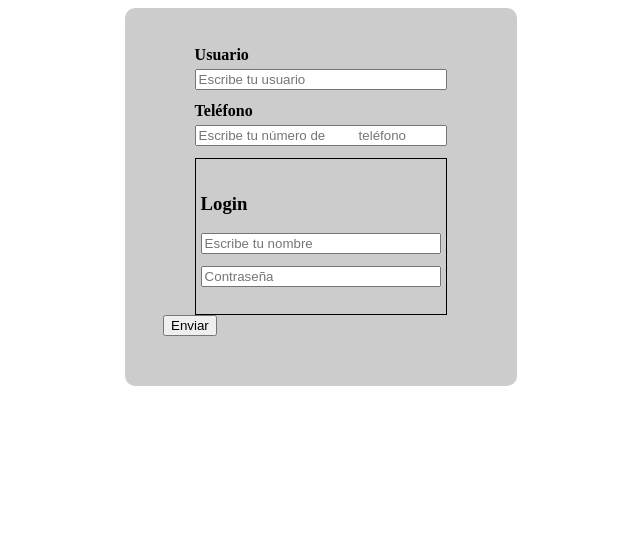
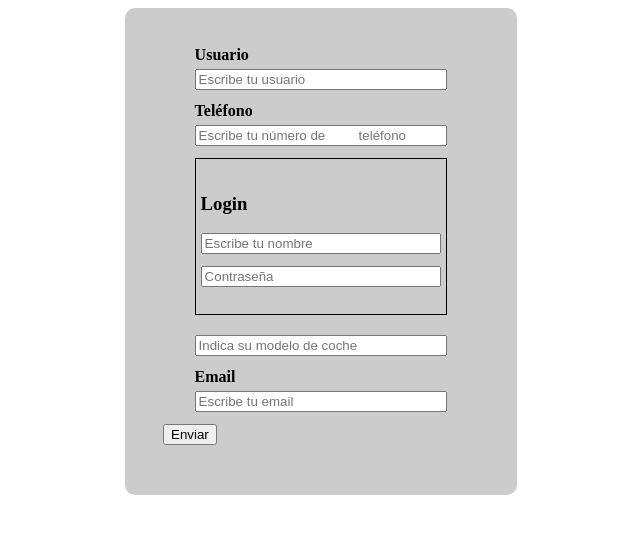
Before and after one commit to Mariaorru/formularios-pruebas, a plain HTML site: page index.html in a window 1280 px wide. Shown: the whole page, without its empty margins (319-959 px from the left). Drawn offline with Linux system fonts and the light colour scheme.

Commit message:
Revision input

```diff
--- a/css/estilos.css
+++ b/css/estilos.css
@@ -20,4 +20,5 @@ input{
 .login{
     border: 1px solid black;
     padding: 15px 5px;
+    margin-bottom: 20px;
 }
--- a/index.html
+++ b/index.html
@@ -18,7 +18,7 @@
     <div>
         <label for="telefono">Teléfono</label>
         <input type="number" id="telefono" placeholder="Escribe tu número de
-        teléfono" min="2" max="30">
+        teléfono" min="2" max="30" pattern="[a-z]{1,15}">
     </div>
     <div class="login">
         <h3>Login</h3>
@@ -27,6 +27,14 @@
         <input type="password" name="pass" placeholder="Contraseña"
         minlength="11" required>
     </div>
+    <div>
+        <input type="text" placeholder="Indica su modelo de coche" title="Modelos
+        posibles: A1, A3, A4 y A5" pattern="A|a(1|3|4|5)">
+    </div>
+    <div>
+        <label for="correo">Email</label>
+        <input type="email" id="correo" placeholder="Escribe tu email" required>
+    </div>
     <input type="submit" value="Enviar">
     </form>
 
```
